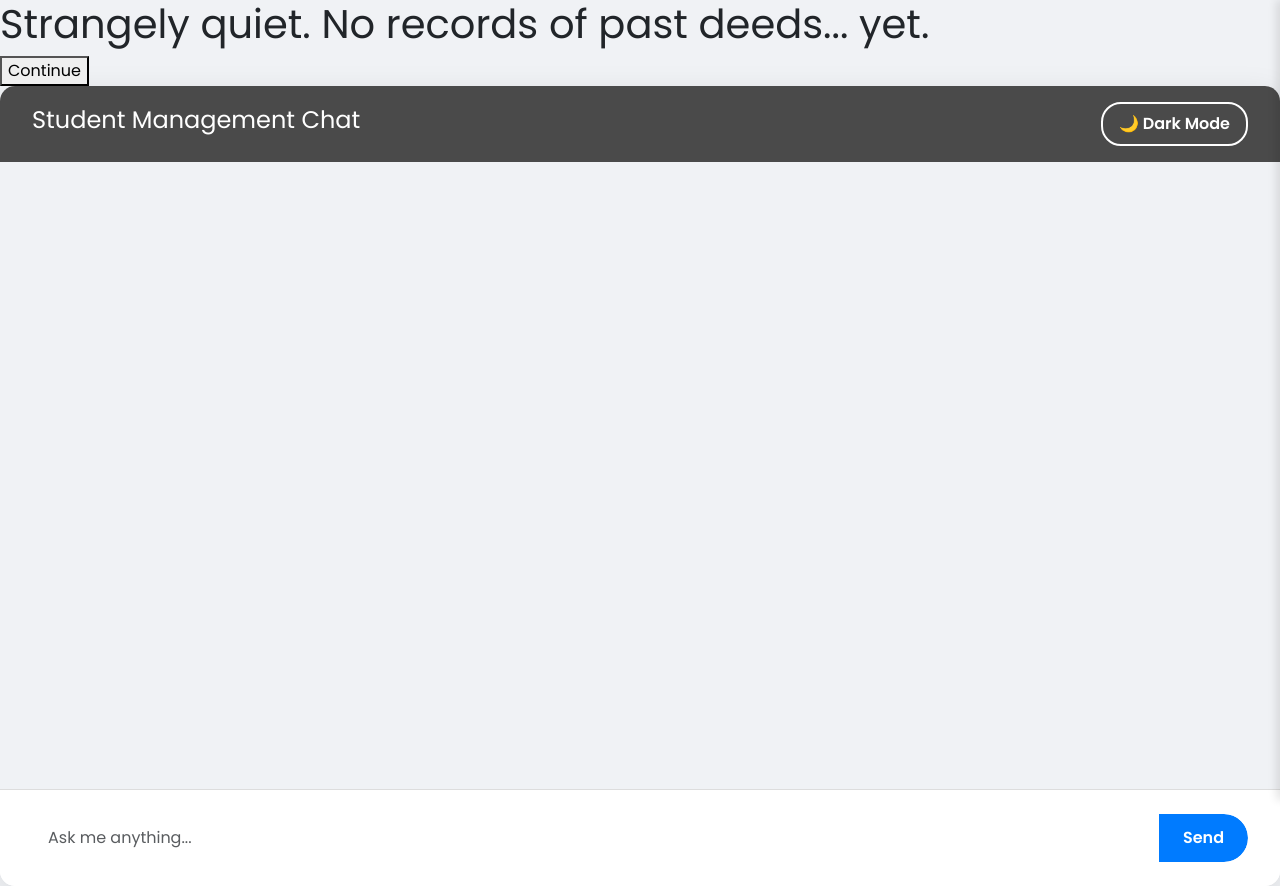
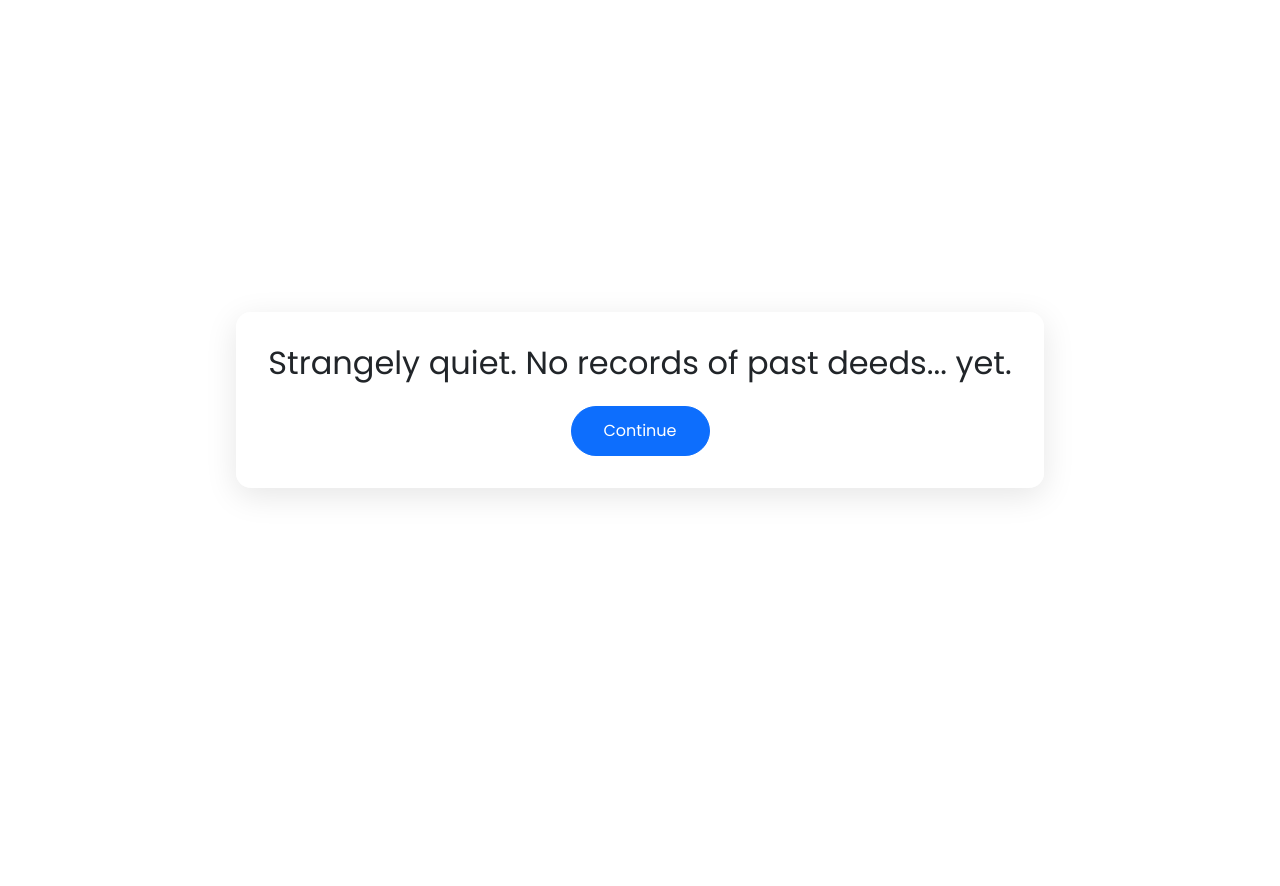
Before and after one commit to srjmnh/student_ai, a Flask app: page / in a window 1280 px wide. After the commit the page ends 496 px from the top, so only its background shows below. Run offline with Flask 2, Linux system fonts and the light colour scheme; data that the repository does not hold is empty; parts of the project's set-up code (start-up, migrations or seed data) failed here and were passed over.

Commit message:
site enhance

```diff
--- a/static/css/styles.css
+++ b/static/css/styles.css
@@ -19,6 +19,55 @@ body.dark-mode {
   color: #f0f2f5;
 }
 
+.home-screen {
+  position: fixed;
+  top: 0;
+  left: 0;
+  width: 100%;
+  height: 100%;
+  background: #ffffff;
+  display: flex;
+  justify-content: center;
+  align-items: center;
+  z-index: 1000;
+  transition: opacity 0.5s ease, visibility 0.5s ease;
+}
+
+body.dark-mode .home-screen {
+  background: #2c2c2c;
+  color: #f0f2f5;
+}
+
+.home-content {
+  text-align: center;
+  padding: 2rem;
+  border-radius: 15px;
+  box-shadow: 0 8px 32px rgba(0,0,0,0.1);
+  background: rgba(255, 255, 255, 0.8);
+  transition: background 0.3s, color 0.3s;
+}
+
+body.dark-mode .home-content {
+  background: rgba(44, 44, 44, 0.8);
+}
+
+.home-content h1 {
+  font-size: 2rem;
+  margin-bottom: 1.5rem;
+}
+
+.btn-continue {
+  border-radius: 25px;
+  padding: 0.75rem 2rem;
+  font-size: 1rem;
+  transition: background 0.3s, transform 0.3s;
+}
+
+.btn-continue:hover {
+  background: #0056b3;
+  transform: scale(1.05);
+}
+
 .chat-wrap {
   width: 100%;
   height: 100%;
@@ -29,11 +78,19 @@ body.dark-mode {
   box-shadow: 0 8px 32px rgba(0,0,0,0.1);
   transition: background 0.3s, color 0.3s;
   overflow: hidden;
+  visibility: hidden;
+  opacity: 0;
 }
 
 body.dark-mode .chat-wrap {
   background: #2c2c2c;
   color: #f0f2f5;
+}
+
+.chat-wrap.show {
+  visibility: visible;
+  opacity: 1;
+  animation: fadeIn 0.5s ease forwards;
 }
 
 .chat-header {
@@ -44,6 +101,8 @@ body.dark-mode .chat-wrap {
   justify-content: space-between;
   align-items: center;
   flex-shrink: 0;
+  border-bottom-left-radius: 15px;
+  border-bottom-right-radius: 15px;
 }
 
 .dark-toggle {
@@ -115,6 +174,8 @@ body.dark-mode .ai-msg {
   background: #ffffff;
   transition: background 0.3s ease;
   flex-shrink: 0;
+  border-top-left-radius: 15px;
+  border-top-right-radius: 15px;
 }
 
 body.dark-mode .chat-footer {
@@ -222,4 +283,11 @@ body.dark-mode #tablePanel {
   #chatSection.slideLeft {
     transform: translateX(-10%);
   }
+  .home-content h1 {
+    font-size: 1.5rem;
+  }
+  .btn-continue {
+    padding: 0.5rem 1.5rem;
+    font-size: 0.9rem;
+  }
 }
--- a/templates/index.html
+++ b/templates/index.html
@@ -19,20 +19,19 @@
 </head>
 <body>
   <!-- Home Screen -->
-  <div id="homeScreen" class="animate__animated animate__fadeIn">
-    <h1>{{ safe_summary }}</h1>
-    <button onclick="hideHomeScreen()">Continue</button>
+  <div id="homeScreen" class="home-screen animate__animated animate__fadeIn">
+    <div class="home-content">
+      <h1>{{ safe_summary }}</h1>
+      <button class="btn btn-primary btn-continue" onclick="hideHomeScreen()">Continue</button>
+    </div>
   </div>
-
-  <!-- Background music with random track from an array of URLs -->
-  <audio id="bgMusic" autoplay loop></audio>
 
   <!-- Chat Interface -->
   <div class="chat-wrap" id="chatSection">
     <div class="chat-header">
       <h4>Student Management Chat</h4>
       <!-- Dark Mode Toggle Button -->
-      <button class="dark-toggle" onclick="toggleDarkMode()">🌙 Dark Mode</button>
+      <button class="dark-toggle" onclick="toggleDarkMode()" aria-label="Toggle Dark Mode">🌙 Dark Mode</button>
     </div>
     <div class="chat-body" id="chatBody"></div>
     <div class="chat-footer">
@@ -49,6 +48,20 @@
     <!-- Content loaded dynamically -->
   </div>
 
+  <!-- Toast Notification Container -->
+  <div class="position-fixed bottom-0 end-0 p-3" style="z-index: 1100">
+    <div id="liveToast" class="toast" role="alert" aria-live="assertive" aria-atomic="true">
+      <div class="toast-header">
+        <strong class="me-auto">Notification</strong>
+        <small>Just now</small>
+        <button type="button" class="btn-close" data-bs-dismiss="toast" aria-label="Close"></button>
+      </div>
+      <div class="toast-body" id="toastBody">
+        Hello, world! This is a toast message.
+      </div>
+    </div>
+  </div>
+
   <!-- Bootstrap JS Bundle -->
   <script src="https://cdn.jsdelivr.net/npm/bootstrap@5.3.0/dist/js/bootstrap.bundle.min.js"></script>
 
```
Also changed, not shown: static/js/scripts.js (+39 -21 lines).
